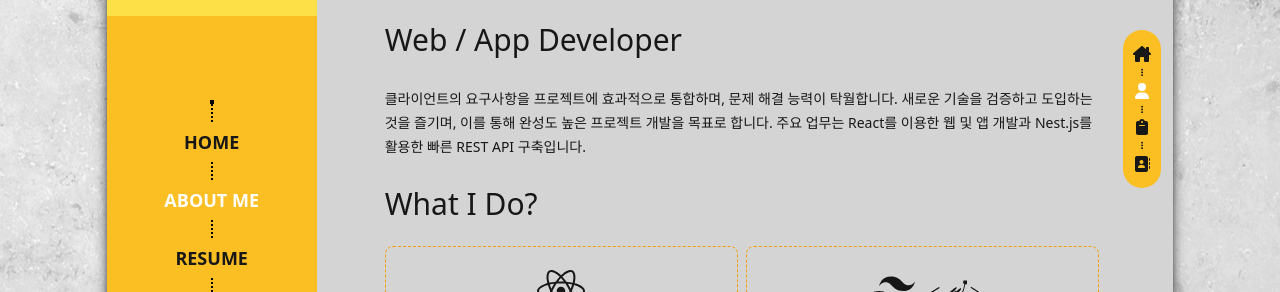
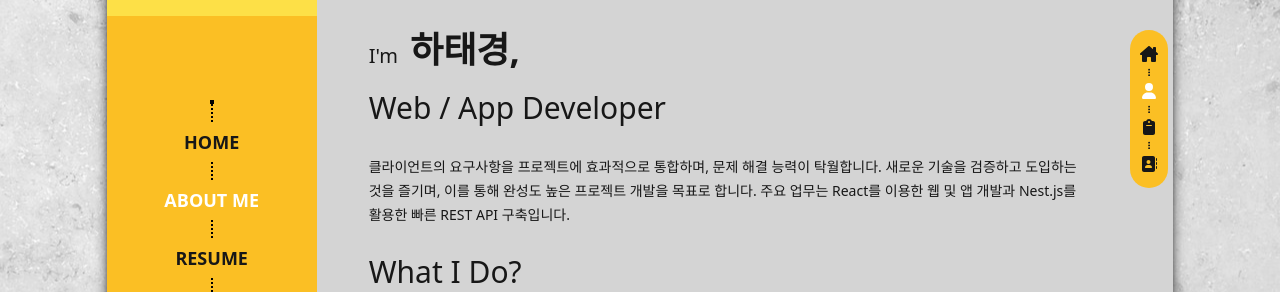
Before and after one commit to onepunch-tk/portfolio, a React (Vite) app: page /about-me in a window 1280 px wide. Shown: the part 291-583 px from the top of the page. Built offline with nearby package versions, Linux system fonts and the light colour scheme.

Commit message:
modify Root UI

```diff
--- a/index.html
+++ b/index.html
@@ -6,7 +6,7 @@
     <meta name="viewport" content="width=device-width, initial-scale=1.0" />
     <title>onepunch-tk portfolio</title>
   </head>
-  <body class="min-w-[375px] h-[100svh]">
+  <body class="min-w-[375px]">
     <div id="root"></div>
     <script type="module" src="/src/main.tsx"></script>
   </body>
--- a/src/components/AboutmeWrapper.tsx
+++ b/src/components/AboutmeWrapper.tsx
@@ -14,7 +14,7 @@ import { SkillCardLg } from "@components/ui/SkillCardLg.tsx";
 export function AboutmeWrapper() {
   const isLarge = useResponsiveBreakpoint();
   return (
-    <section className="flex h-full w-full flex-col items-center justify-start overflow-scroll p-3 md:overflow-auto lg:overflow-auto">
+    <section className="flex w-full flex-col items-center justify-start overflow-scroll p-3 md:overflow-auto lg:overflow-auto">
       <div className="flex w-full flex-col justify-start space-y-2">
         <div className="flex items-end space-x-3">
           <label className="font-light lg:text-xl">I'm</label>
@@ -22,7 +22,7 @@ export function AboutmeWrapper() {
         </div>
         <h3 className="text-3xl font-thin lg:py-3">Web / App Developer</h3>
       </div>
-      <article className="py-4">
+      <article className="py-4 lg:pr-10">
         <span className="text-sm">
           클라이언트의 요구사항을 프로젝트에 효과적으로 통합하며, 문제 해결
           능력이 탁월합니다. 새로운 기술을 검증하고 도입하는 것을 즐기며, 이를
--- a/src/components/ContentWrapper.tsx
+++ b/src/components/ContentWrapper.tsx
@@ -4,7 +4,7 @@ import { useMenuState } from "@services/state/store/useMenuState.ts";
 export function ContentWrapper({ children }: PropsWithChildren) {
   const currentMenu = useMenuState((state) => state.currentMenu);
   return (
-    <div className="flex h-full flex-col p-3 lg:pl-14">
+    <div className="flex h-full w-full flex-col p-3 pt-20 lg:px-10">
       <div className="box-content flex max-h-[40px] items-center justify-center border border-dashed border-neutral-900 px-3 lg:mb-10 lg:py-10">
         <h2 className="text-3xl font-extrabold lg:text-5xl">
           {currentMenu?.name}
--- a/src/components/OutHeader.tsx
+++ b/src/components/OutHeader.tsx
@@ -7,11 +7,11 @@ import { tv } from "tailwind-variants";
 const header = tv({
   variants: {
     iconNavWrap: {
-      lg: " lg:pr-3",
+      lg: " lg:right-6 lg:top-0 lg:bottom-0 lg:my-auto lg:w-0",
     },
     iconNav: {
       default: " w-full",
-      lg: " lg:top-auto lg:w-auto lg:rounded-3xl px-2.5",
+      lg: "  lg:w-auto lg:rounded-3xl px-2.5",
     },
   },
 });
@@ -20,7 +20,7 @@ export function OutHeader() {
   return (
     <div
       className={cls(
-        "flex items-center justify-center",
+        "absolute flex w-full items-center justify-center",
         header({ iconNavWrap: "lg" })
       )}
     >
--- a/src/pages/AboutMeScreen.tsx
+++ b/src/pages/AboutMeScreen.tsx
@@ -5,7 +5,7 @@ import { AboutmeWrapper } from "@components/AboutmeWrapper.tsx";
 export function AboutMeScreen() {
   useSelectMenu();
   return (
-    <section className="h-full">
+    <section className="h-full grow">
       <ContentWrapper>
         <AboutmeWrapper />
       </ContentWrapper>
--- a/src/pages/RootScreen.tsx
+++ b/src/pages/RootScreen.tsx
@@ -9,7 +9,7 @@ import { OutHeader } from "@components/OutHeader.tsx";
 const screenVariants = tv({
   variants: {
     outletWrapper: {
-      default: " flex-col-reverse",
+      default: " flex-col",
       lg: " lg:flex-row lg:justify-between",
     },
     iconNavWrap: {
@@ -35,7 +35,7 @@ export function RootScreen() {
     >
       <div
         className={cls(
-          "flex h-5/6 w-5/6 rounded-lg bg-white shadow-lg shadow-black ",
+          "relative flex h-5/6 w-5/6 rounded-lg bg-white shadow-lg shadow-black",
           screenVariants({ outletWrapper: "default" }),
           screenVariants({ outletWrapper: "lg" }),
           { "bg-neutral-300": !isHome },
```
